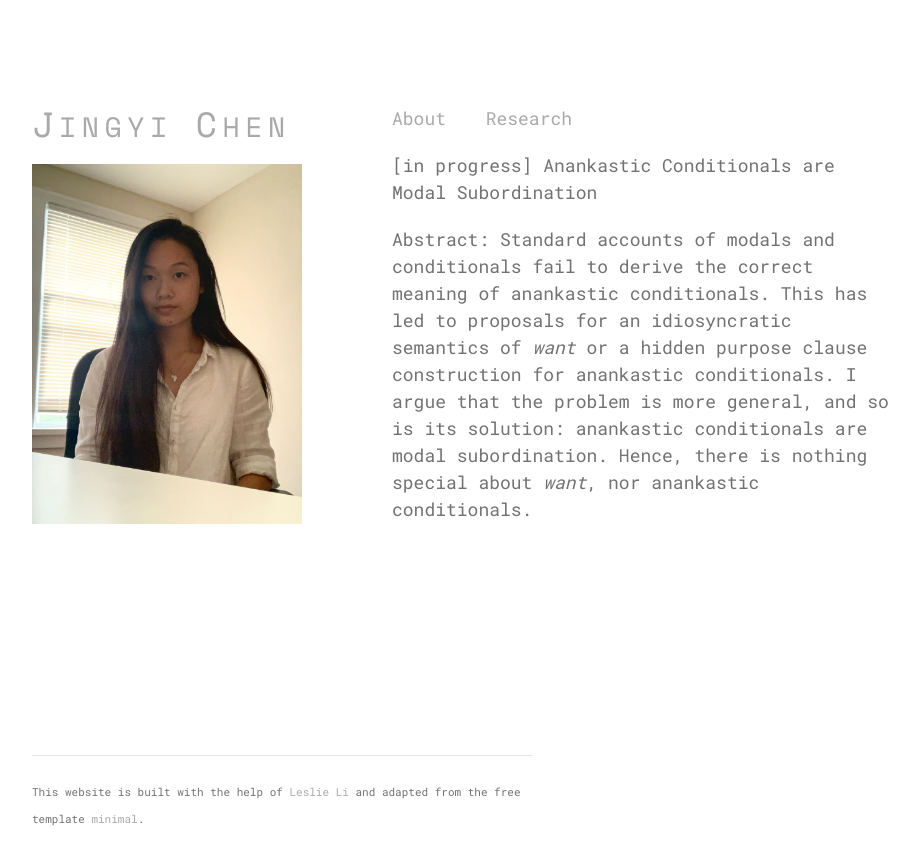
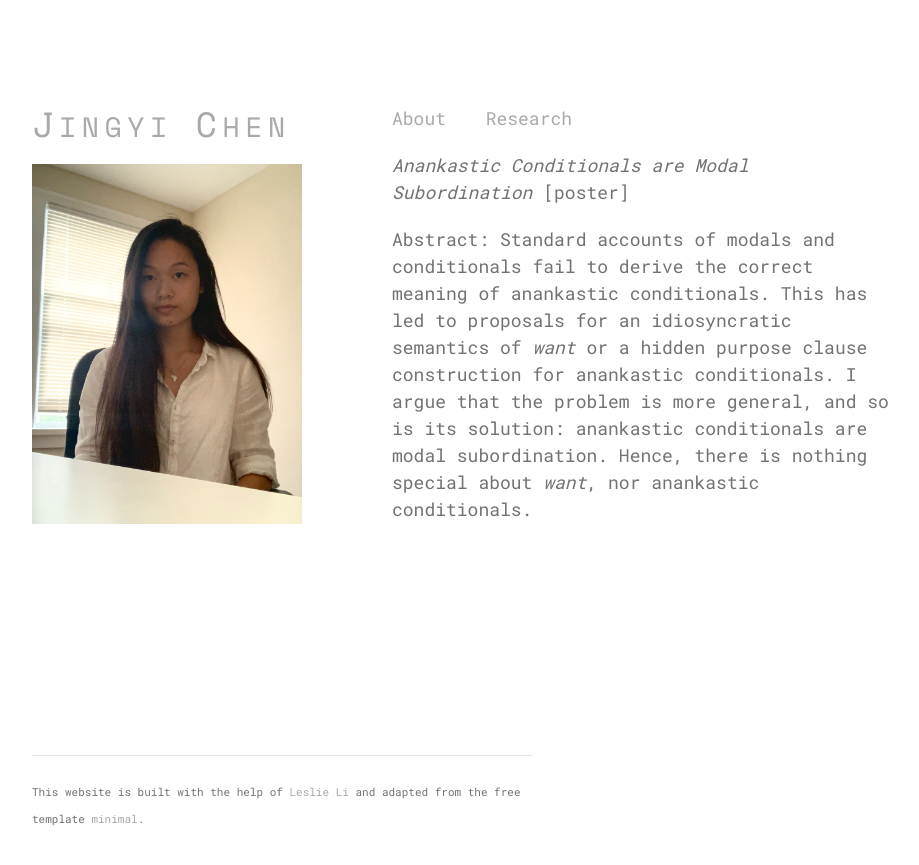
Before and after one commit to Jingyichenn/jingyichen.org, a Jekyll site: the page built from research.md, in a window 1280 px wide. Shown: the top 865 px of the page, without its empty margins (178-1097 px from the left). Built offline with Jekyll 4.4.1, drawn with Linux system fonts in a browser that asks for light colours.

Commit message:
Update research.md

```diff
--- a/research.md
+++ b/research.md
@@ -2,6 +2,6 @@
 layout: default
 ---
 
-[in progress] Anankastic Conditionals are Modal Subordination
+*Anankastic Conditionals are Modal Subordination* [poster]
 
 Abstract: Standard accounts of modals and conditionals fail to derive the correct meaning of anankastic conditionals. This has led to proposals for an idiosyncratic semantics of *want* or a hidden purpose clause construction for anankastic conditionals. I argue that the problem is more general, and so is its solution: anankastic conditionals are modal subordination. Hence, there is nothing special about *want*, nor anankastic conditionals.
```
